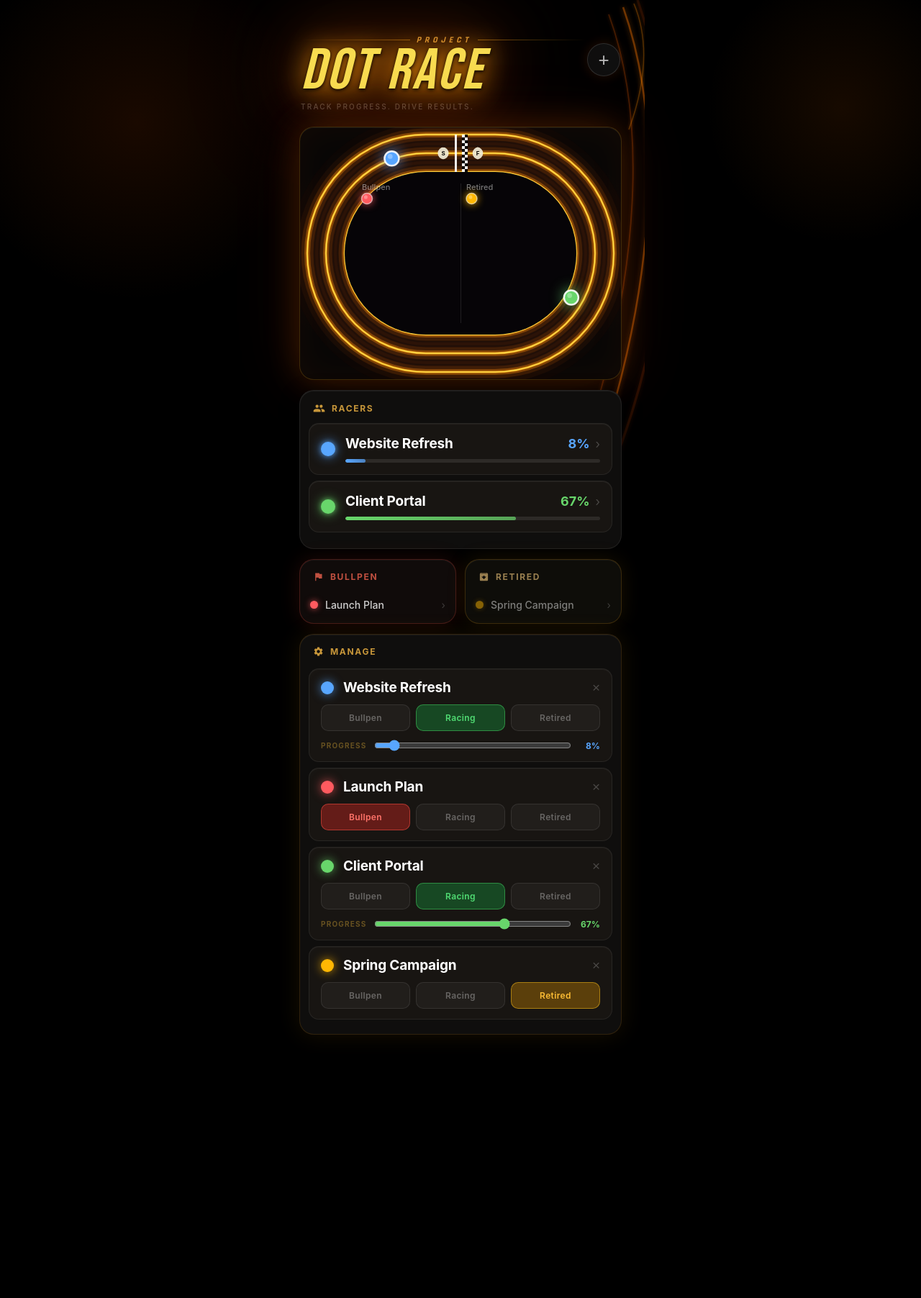
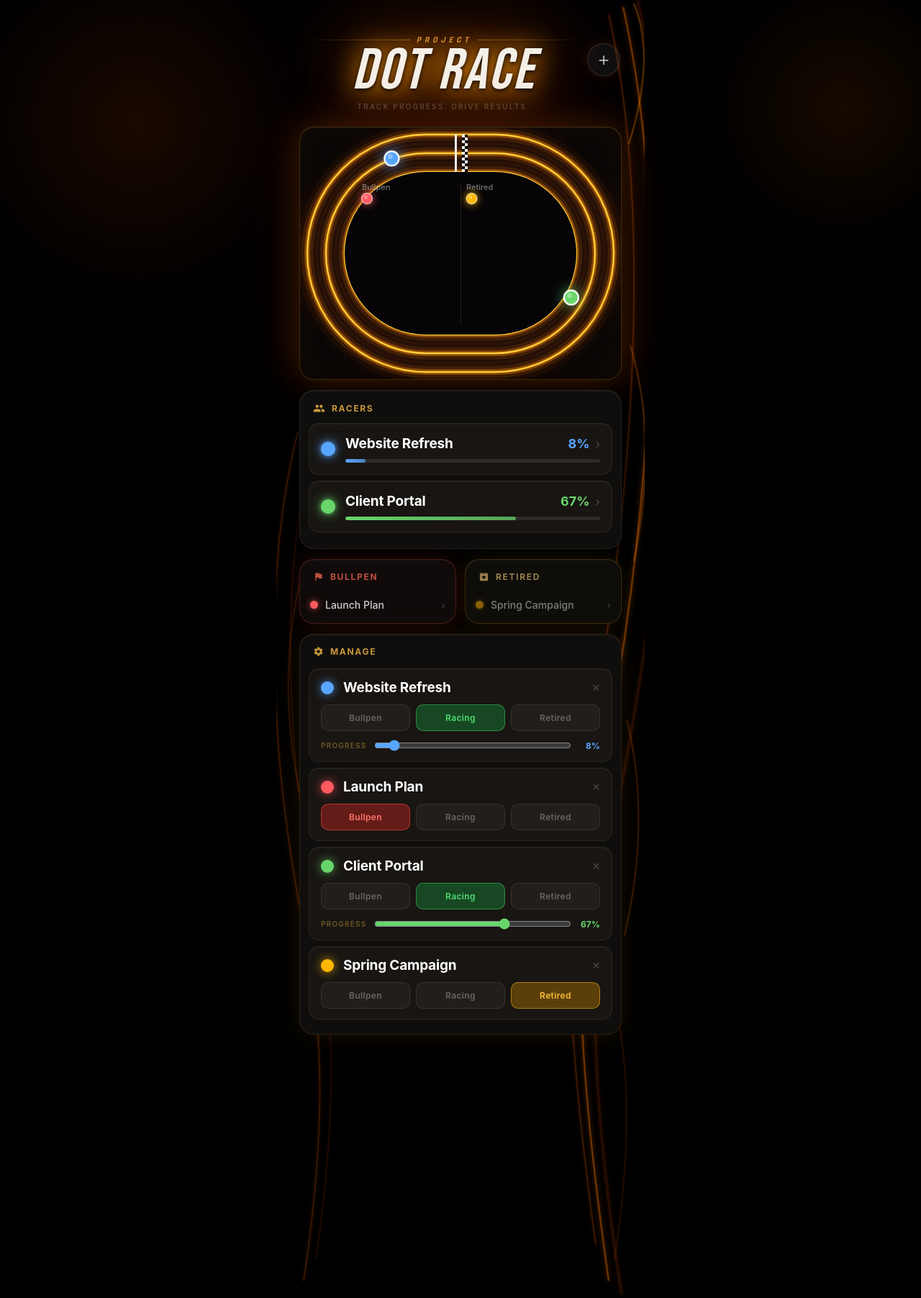
Before and after one commit to R10ForTheWin/dot-race, a Flask app: page / in a window 1280 px wide. Shown: the whole page at 72% size. Before the commit the page ends 1438 px from the top, so only its background shows below. Run offline with Flask 3, Linux system fonts and the light colour scheme.

Commit message:
Center title, white DOT RACE, remove S/F pills, extend speed streaks
- Title centered; DOT RACE color changed from yellow to warm white #f5f0e8
- Removed S/F pills from start/finish marker
- Speed streaks right side extended full page height (~1800px) with accent
  marks at top, mid, and lower sections
- Added left-side speed streaks starting below track card

Co-Authored-By: Claude Sonnet 4.6 <noreply@anthropic.com>

```diff
--- a/templates/index.html
+++ b/templates/index.html
@@ -51,7 +51,16 @@
     .speed-streaks {
       position: absolute;
       top: 0; right: -16px;
-      width: 260px; height: 640px;
+      width: 260px; height: 100%;
+      min-height: 1800px;
+      pointer-events: none;
+      z-index: 0;
+      overflow: visible;
+    }
+    .speed-streaks-left {
+      position: absolute;
+      top: 600px; left: -16px;
+      width: 160px; height: 1200px;
       pointer-events: none;
       z-index: 0;
       overflow: visible;
@@ -65,13 +74,14 @@
       padding: 0 2px;
       position: relative; z-index: 1;
     }
-    .header-text { flex: 1; }
+    .header-text { flex: 1; text-align: center; }
 
     .title-project-row {
       display: flex;
       align-items: center;
       gap: 9px;
       margin-bottom: 1px;
+      justify-content: center;
     }
     .title-line {
       height: 1.5px; flex: 1;
@@ -100,8 +110,8 @@
       font-style: italic;
       letter-spacing: 0.04em;
       line-height: 0.88;
-      color: #f8dc50;
-      text-shadow: 0 2px 5px rgba(0, 0, 0, 0.95);
+      color: #f5f0e8;
+      text-shadow: 0 2px 6px rgba(0, 0, 0, 0.95);
     }
 
     .app-subtitle {
@@ -308,27 +318,59 @@
 <body>
 <div id="app">
 
-  <!-- Speed streaks (decorative) -->
+  <!-- Speed streaks right (decorative) -->
   <div class="speed-streaks" aria-hidden="true">
-    <svg viewBox="0 0 260 640" fill="none" xmlns="http://www.w3.org/2000/svg" style="width:100%;height:100%">
+    <svg viewBox="0 0 260 1800" fill="none" xmlns="http://www.w3.org/2000/svg" style="width:100%;height:100%">
       <defs>
-        <filter id="sg" x="-50%" y="-50%" width="200%" height="200%">
+        <filter id="sg" x="-60%" y="-10%" width="220%" height="120%">
           <feGaussianBlur in="SourceGraphic" stdDeviation="3.5" result="b"/>
           <feMerge><feMergeNode in="b"/><feMergeNode in="SourceGraphic"/></feMerge>
         </filter>
-        <filter id="sg2" x="-50%" y="-50%" width="200%" height="200%">
+        <filter id="sg2" x="-60%" y="-10%" width="220%" height="120%">
           <feGaussianBlur in="SourceGraphic" stdDeviation="2" result="b"/>
           <feMerge><feMergeNode in="b"/><feMergeNode in="SourceGraphic"/></feMerge>
         </filter>
+        <filter id="sg3" x="-60%" y="-10%" width="220%" height="120%">
+          <feGaussianBlur in="SourceGraphic" stdDeviation="1.2" result="b"/>
+          <feMerge><feMergeNode in="b"/><feMergeNode in="SourceGraphic"/></feMerge>
+        </filter>
       </defs>
-      <!-- Main sweep arc -->
-      <path d="M 230 10 C 290 180, 270 400, 200 620" stroke="rgba(255,120,8,0.38)" stroke-width="2.5" filter="url(#sg)"/>
-      <!-- Inner arc -->
-      <path d="M 210 20 C 265 170, 250 380, 185 590" stroke="rgba(255,100,5,0.22)" stroke-width="1.8" filter="url(#sg2)"/>
-      <!-- Short accent near top -->
-      <path d="M 245 5 C 268 60, 260 120, 238 180" stroke="rgba(255,140,15,0.28)" stroke-width="1.5" filter="url(#sg2)"/>
-      <!-- Outermost faint arc -->
-      <path d="M 250 0 C 320 200, 295 450, 215 650" stroke="rgba(255,80,0,0.12)" stroke-width="3.5" filter="url(#sg)"/>
+      <!-- Primary long sweep — top to bottom -->
+      <path d="M 230 10 C 295 300, 275 700, 195 1100 C 155 1300, 170 1500, 210 1780" stroke="rgba(255,120,8,0.36)" stroke-width="2.5" filter="url(#sg)"/>
+      <!-- Secondary arc -->
+      <path d="M 210 20 C 268 280, 252 660, 178 1060 C 140 1260, 155 1460, 192 1730" stroke="rgba(255,100,5,0.20)" stroke-width="1.8" filter="url(#sg2)"/>
+      <!-- Outermost faint -->
+      <path d="M 250 0 C 325 320, 300 740, 218 1140 C 175 1340, 188 1540, 228 1800" stroke="rgba(255,80,0,0.10)" stroke-width="4" filter="url(#sg)"/>
+      <!-- Short accent top -->
+      <path d="M 245 5 C 268 60, 260 130, 238 200" stroke="rgba(255,145,15,0.28)" stroke-width="1.5" filter="url(#sg3)"/>
+      <!-- Mid accent — around track section -->
+      <path d="M 240 480 C 270 580, 265 680, 245 780" stroke="rgba(255,130,10,0.22)" stroke-width="1.5" filter="url(#sg3)"/>
+      <!-- Lower accent — below racers card -->
+      <path d="M 235 1000 C 260 1100, 255 1200, 232 1300" stroke="rgba(255,110,8,0.18)" stroke-width="1.4" filter="url(#sg3)"/>
+      <!-- Very bottom fade -->
+      <path d="M 220 1400 C 242 1500, 238 1620, 218 1750" stroke="rgba(255,90,5,0.13)" stroke-width="1.2" filter="url(#sg3)"/>
+    </svg>
+  </div>
+
+  <!-- Speed streaks left -->
+  <div class="speed-streaks-left" aria-hidden="true">
+    <svg viewBox="0 0 160 1200" fill="none" xmlns="http://www.w3.org/2000/svg" style="width:100%;height:100%">
+      <defs>
+        <filter id="sgl" x="-60%" y="-10%" width="220%" height="120%">
+          <feGaussianBlur in="SourceGraphic" stdDeviation="2.5" result="b"/>
+          <feMerge><feMergeNode in="b"/><feMergeNode in="SourceGraphic"/></feMerge>
+        </filter>
+        <filter id="sgl2" x="-60%" y="-10%" width="220%" height="120%">
+          <feGaussianBlur in="SourceGraphic" stdDeviation="1.4" result="b"/>
+          <feMerge><feMergeNode in="b"/><feMergeNode in="SourceGraphic"/></feMerge>
+        </filter>
+      </defs>
+      <!-- Left primary -->
+      <path d="M 30 0 C -20 200, -10 450, 40 700 C 70 850, 65 1000, 38 1180" stroke="rgba(255,100,5,0.18)" stroke-width="2" filter="url(#sgl)"/>
+      <!-- Left secondary -->
+      <path d="M 50 20 C 5 200, 12 440, 58 680 C 85 830, 80 980, 55 1150" stroke="rgba(255,80,0,0.10)" stroke-width="1.5" filter="url(#sgl2)"/>
+      <!-- Short left accent -->
+      <path d="M 35 200 C 10 300, 12 400, 32 500" stroke="rgba(255,115,10,0.15)" stroke-width="1.3" filter="url(#sgl2)"/>
     </svg>
   </div>
 
@@ -545,7 +587,6 @@ function drawStartFinish(g) {
     ctx.fillStyle=(r+c)%2===0?'rgba(255,255,255,0.92)':'rgba(0,0,0,0.92)';
     ctx.fillRect(cx+2+c*cellW, topY+r*cellH, cellW, cellH);
   }
-  drawPill('S',cx-24,midY); drawPill('F',cx+24,midY);
   ctx.restore();
 }
 
```
